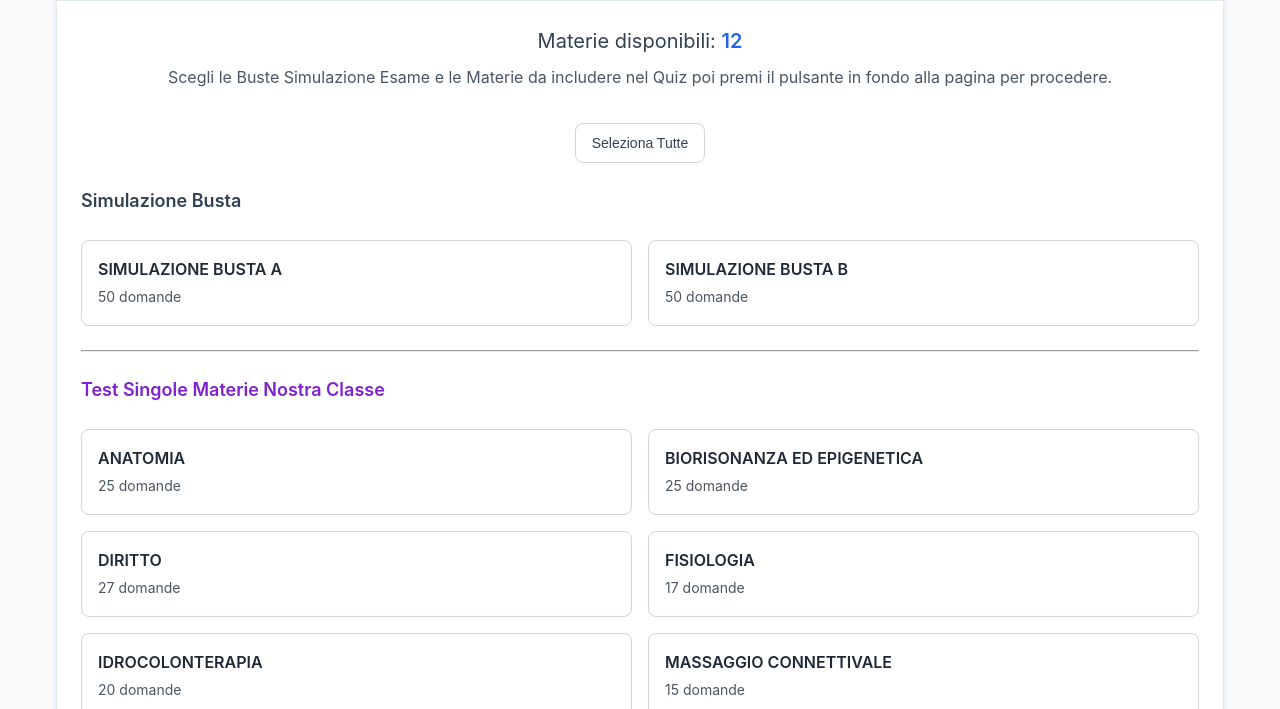
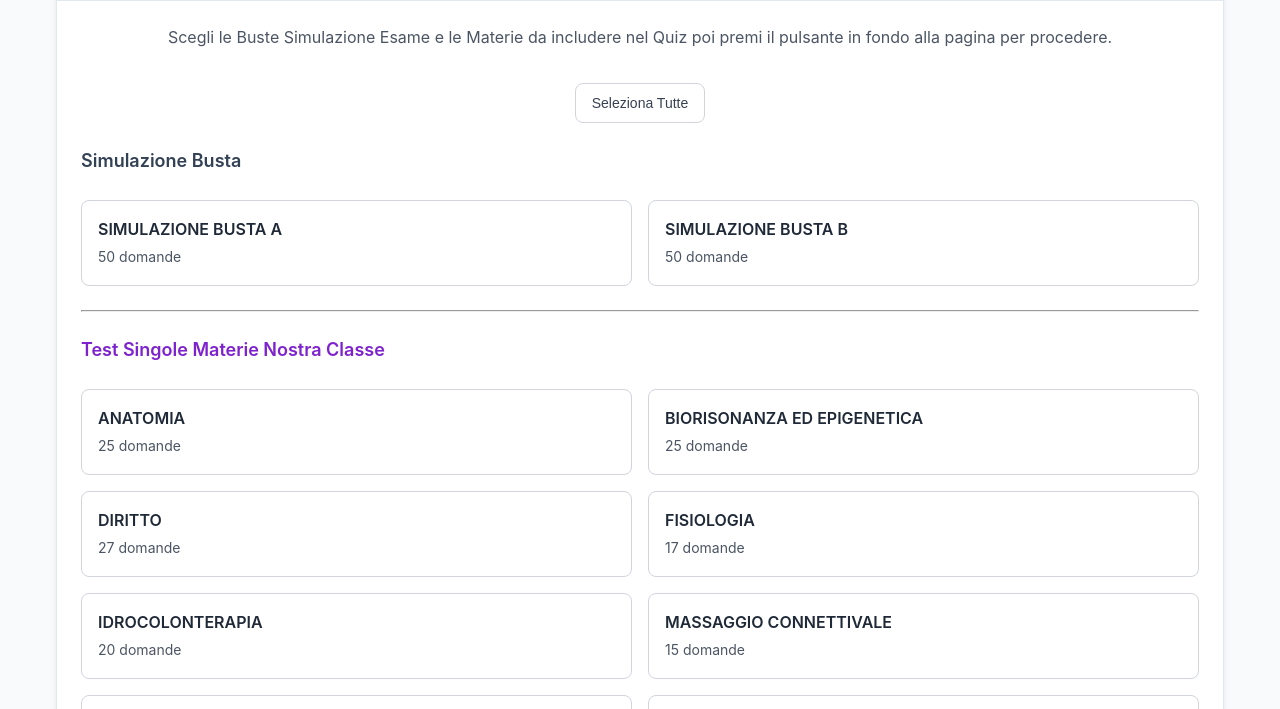
Before and after one commit to Riccardomirto/test-e-simulazioni, a plain HTML site: page index.html in a window 1280 px wide. Shown: the part 103-812 px from the top of the page. Drawn offline with Linux system fonts and the light colour scheme.

Commit message:
Update index.html
rimossa frase Materie disponibili: 12

```diff
--- a/index.html
+++ b/index.html
@@ -658,9 +658,6 @@
                     <div class="card-content">
                         <div class="space-y-8">
                             <div class="text-center">
-                                <div class="text-xl mb-2">
-                                    Materie disponibili: <span class="font-semibold text-blue-600">${this.availableSubjects.length}</span>
-                                </div>
                                 <div class="text-gray-600">
                                     Scegli le Buste Simulazione Esame e le Materie da includere nel Quiz poi premi il pulsante in fondo alla pagina per procedere.
                                 </div>
```
